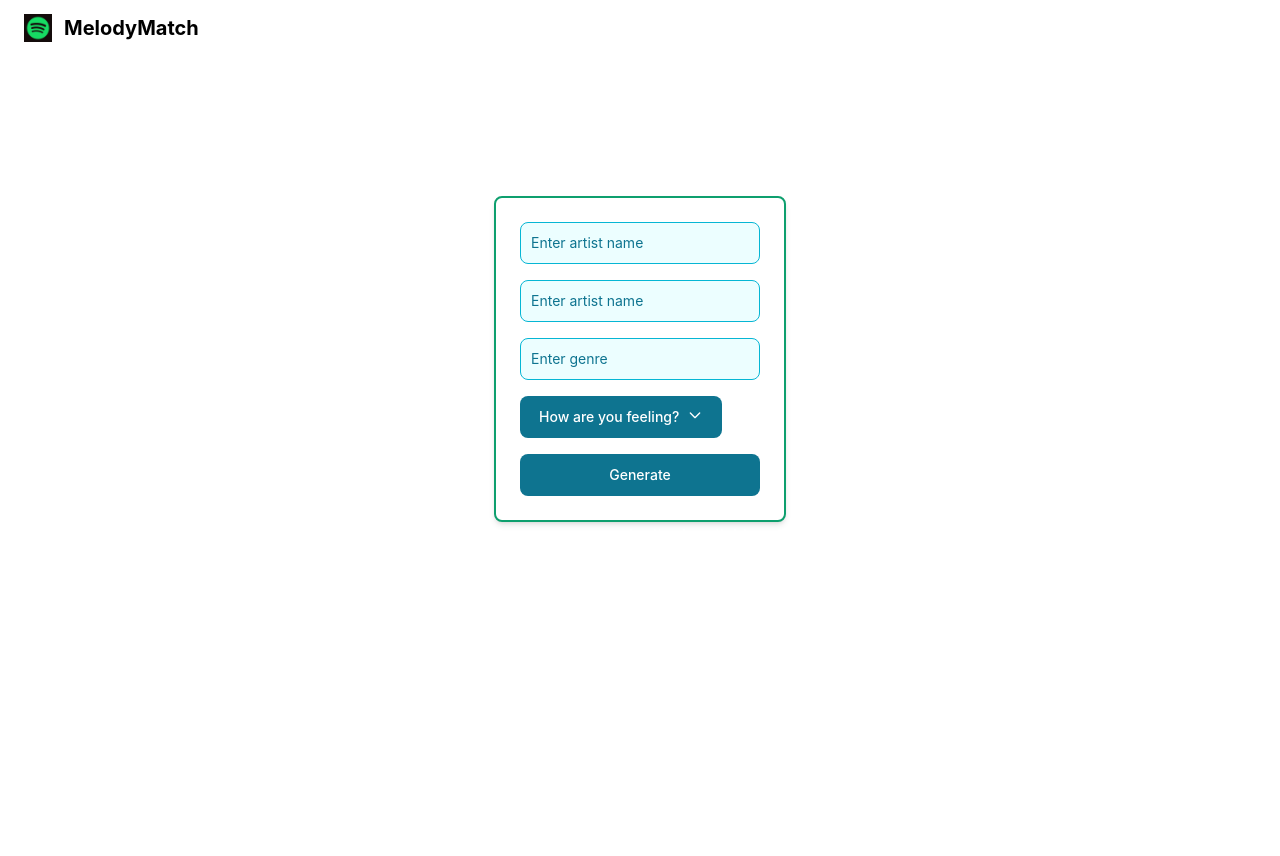
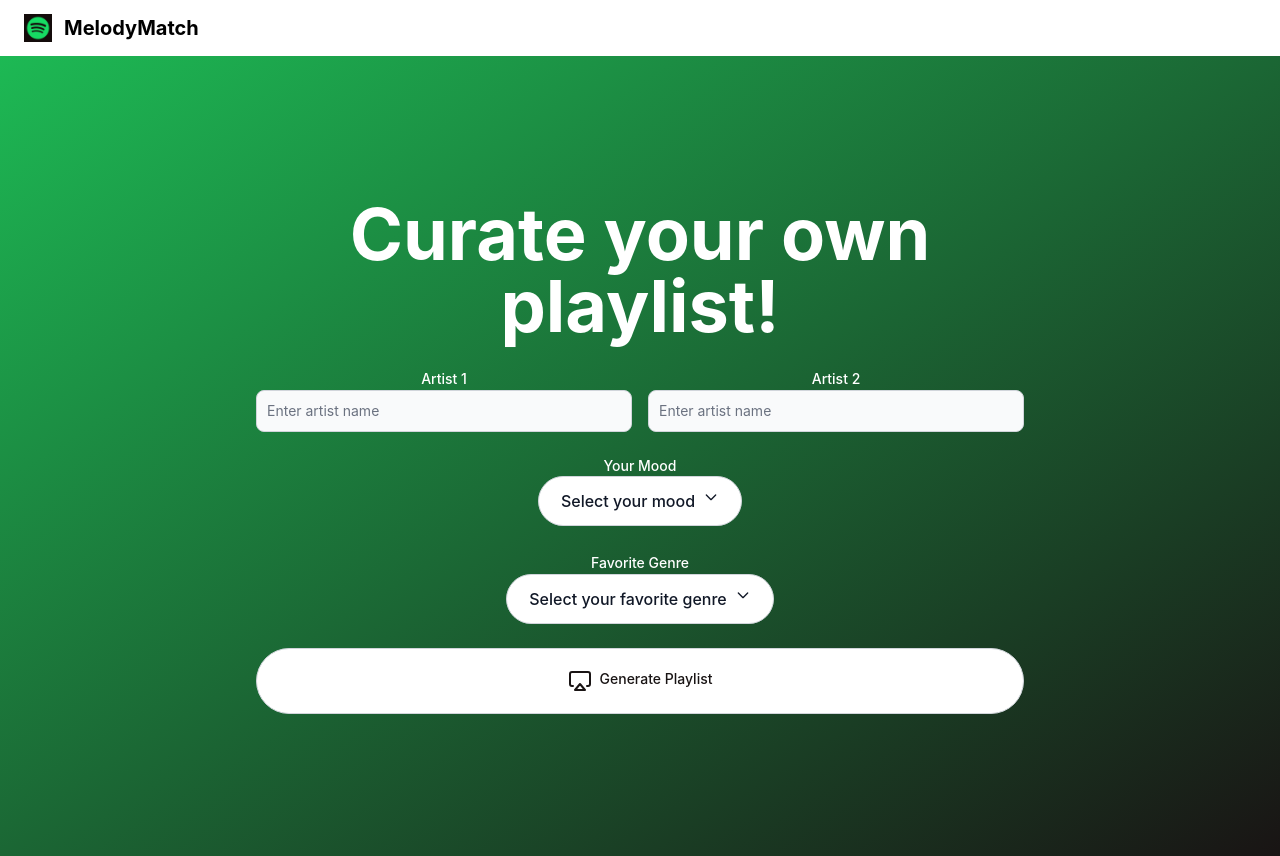
Before and after one commit to kanav89/MelodyMatch, a React (Create React App) app in the folder SpotifyAPI/ui/spotifyapi/: page /form in a window 1280 px wide. Before the commit the page ends 800 px from the top, so only its background shows below. Built offline with nearby package versions, Linux system fonts and the light colour scheme.

Commit message:
added oauth

```diff
--- a/SpotifyAPI/ui/spotifyapi/src/App.css
+++ b/SpotifyAPI/ui/spotifyapi/src/App.css
@@ -4,7 +4,7 @@
     height: 100vh;
     max-width:100%;
   background: linear-gradient(0deg, rgba(34,193,195,1) 0%, rgba(253,187,45,1) 100%);
-  overflow: hidden;
+
 }
 
 .nav{
--- a/SpotifyAPI/ui/spotifyapi/src/App.js
+++ b/SpotifyAPI/ui/spotifyapi/src/App.js
@@ -2,14 +2,13 @@ import React from "react";
 import { Route, Switch, BrowserRouter as Router } from "react-router-dom";
 import First from "./Components/First";
 import PlaylistForm from "./Components/PlaylistForm";
-import PlaylistResults from "./Components/PlaylistResults";
 import { Navbar, NavbarBrand } from "flowbite-react";
 import p from "./Spotify_App_Logo.svg.png";
 
 function App() {
   return (
     <Router>
-      <div className="scroll-y-auto app">
+      <div className="app">
         <Navbar className="nav">
           <NavbarBrand>
             <img
@@ -23,15 +22,8 @@ function App() {
           </NavbarBrand>
         </Navbar>
         <Switch>
-          <Route exact path="/">
-            <First />
-          </Route>
-          <Route path="/form">
-            <PlaylistForm />
-          </Route>
-          <Route path="/results">
-            <PlaylistResults />
-          </Route>
+          <Route exact path="/" component={First} />
+          <Route path="/form" component={PlaylistForm} />
         </Switch>
       </div>
     </Router>
--- a/SpotifyAPI/ui/spotifyapi/src/Components/First.js
+++ b/SpotifyAPI/ui/spotifyapi/src/Components/First.js
@@ -1,25 +1,32 @@
 import React from "react";
 import "./First.css";
-import { HiOutlineArrowRight } from "react-icons/hi";
 import { Button } from "flowbite-react";
 import { useHistory } from "react-router-dom";
 
 function First() {
-  const history = useHistory();
+  const handleLogin = () => {
+    window.location.href = "http://127.0.0.1:8000/login"; // Redirect to Spotify login
+  };
 
   return (
-    <div class="firstdiv my-8">
-      <h1 class="heading">MelodyMatch</h1>
-      <p class="description">
-        INSTANTLY MAKE A SPOTIFY PLAYLIST TO SUIT YOUR MOOD AND TASTE
-      </p>
-      <div className="h-32 my-16">
-        <Button size="lg" onClick={() => history.push("/form")}>
-          Let's Get Started
-          <HiOutlineArrowRight className="ml-2 h-5 w-5" />
+    <main className="overflow-hidden flex min-h-screen w-full flex-col items-center justify-center bg-gradient-to-br from-[#1DB954] to-[#191414] px-4 py-12 md:px-6 lg:py-24">
+      <div className="mx-auto flex max-w-3xl flex-col items-center justify-center space-y-6 text-center">
+        <h1 className="text-5xl font-bold text-white sm:text-6xl md:text-7xl">
+          Get a playlist based on your mood.
+        </h1>
+        <p className="text-lg text-gray-200 md:text-xl">
+          Sign in with Spotify to start exploring new music and discover new
+          songs.
+        </p>
+        <Button
+          onClick={handleLogin}
+          variant="outline"
+          className="inline-flex items-center justify-center rounded-full bg-white px-6 py-3 text-lg font-medium text-[#191414] transition-colors hover:bg-gray-200 focus:outline-none focus:ring-2 focus:ring-white focus:ring-offset-2"
+        >
+          Sign in with Spotify
         </Button>
       </div>
-    </div>
+    </main>
   );
 }
 
--- a/SpotifyAPI/ui/spotifyapi/src/Components/PlaylistForm.js
+++ b/SpotifyAPI/ui/spotifyapi/src/Components/PlaylistForm.js
@@ -1,82 +1,199 @@
-import React, { useState } from "react";
-import { Card, Dropdown, TextInput, Button } from "flowbite-react";
-import { useHistory } from "react-router-dom"; // Import useHistory
+import React, { useState, useEffect } from "react";
+import { Dropdown, TextInput, Button, Label } from "flowbite-react";
+import { useLocation } from "react-router-dom";
 
 function PlaylistForm() {
   const [artist_na, setArtist_na] = useState("");
   const [artist_na2, setArtist_na2] = useState("");
   const [genre, setGenre] = useState("");
   const [mood, setMood] = useState("");
-  const [data, setData] = useState([]);
-  const [isResult, setIsResult] = useState(false);
-  const history = useHistory();
-  const handleSubmit = async () => {
-    setData([]);
+  const [fetchedData, setFetchedData] = useState([]);
+  const [showList, setShowList] = useState(false);
+
+  const location = useLocation();
+
+  useEffect(() => {
+    const queryParams = new URLSearchParams(location.search);
+    const accessToken = queryParams.get("access_token");
+
+    if (accessToken) {
+      console.log("Access Token:", accessToken);
+      localStorage.setItem("access_token", accessToken);
+    }
+  }, [location]);
+
+  const handleSubmit = async (e) => {
+    e.preventDefault();
     console.log("Loading...");
+
+    const accessToken = localStorage.getItem("access_token");
+    const refreshToken = localStorage.getItem("refresh_token");
+
+    if (!accessToken) {
+      console.error("Access token or refresh token not found");
+      return;
+    }
+
     const apiUrl = `/recommendations?artist_na=${artist_na}&artist_na2=${artist_na2}&genre=${genre}&mood=${mood}`;
     console.log("API URL:", apiUrl);
+
     try {
-      const res = await fetch(apiUrl);
+      const res = await fetch(apiUrl, {
+        method: "GET",
+        headers: {
+          Authorization: `Bearer ${accessToken}`,
+          "Content-Type": "application/json",
+        },
+      });
+
       if (!res.ok) {
-        setIsResult(false);
         alert(`HTTP error Status: ${res.status}`);
         return;
       }
-      const fetchedData = await res.json();
-      console.log("Data:", fetchedData);
-      setData(fetchedData);
-      setIsResult(true);
+
+      const data = await res.json();
+      console.log("Data:", data);
+      setFetchedData(data);
+      setShowList(true);
     } catch (error) {
       console.error("Error fetching data:", error);
     }
   };
 
   return (
-    <div className="flex flex-col items-center py-20">
-      <h1 className="text-2xl font-titling-gothic-fb-wide font-sans text-white font-black">
-        Enter the names of your favourite artists, what genre you feel like
-        listening to, and your current mood!
+    <main className="flex min-h-screen w-full flex-col items-center justify-center bg-gradient-to-br from-[#1DB954] to-[#191414] px-4 py-12 md:px-6 lg:py-18">
+      <div className="mx-auto flex max-w-3xl flex-col items-center justify-center space-y-6 text-center">
+        <h1 className="text-5xl font-bold text-white sm:text-6xl md:text-7xl">
+          Curate your own playlist!
         </h1>
-      <p className="text-lg font-titling-gothic-fb-wide font-sans text-white">
-        You will have a custom playlist of 20 songs.
-      </p>
-      <Card className="max-w-md bg-white border-green-500 border-2">
-        <form className="flex flex-col gap-4">
+        <form className="w-full space-y-6" onSubmit={handleSubmit}>
+          <div className="grid grid-cols-2 gap-4">
+            <div>
+              <Label htmlFor="artist1" className="text-white">
+                Artist 1
+              </Label>
               <TextInput
-            color="info"
+                pill
+                id="artist1"
                 type="text"
-            value={artist_na}
                 onChange={(e) => setArtist_na(e.target.value)}
                 placeholder="Enter artist name"
+                className=""
               />
+            </div>
+            <div>
+              <Label htmlFor="artist2" className="text-white">
+                Artist 2
+              </Label>
               <TextInput
-            color="info"
+                pill
+                id="artist2"
+                onChange={(e) => setArtist_na2(e.target.value)}
                 type="text"
-            value={artist_na2}
-            onChange={(e) => setArtist_na2(e.target.value)}
                 placeholder="Enter artist name"
+                className=""
               />
-          <TextInput
-            color="info"
-            type="text"
-            value={genre}
-            onChange={(e) => setGenre(e.target.value)}
-            placeholder="Enter genre"
-          />
-          <Dropdown label="How are you feeling?" value={mood}>
-            <Dropdown.Item value="Happy">Happy</Dropdown.Item>
-            <Dropdown.Item value="Sad">Sad</Dropdown.Item>
-            <Dropdown.Item value="Dance">Dance</Dropdown.Item>
+            </div>
+          </div>
+          <div className="flex flex-col items-center justify-content">
+            <Label htmlFor="mood" className="text-white">
+              Your Mood
+            </Label>
+            <div className="">
+              <Dropdown
+                className="bg-white"
+                size="lg"
+                pill
+                label="Select your mood"
+                onSelect={(value) => setMood(value)}
+                color="light"
+              >
+                <Dropdown.Item value="happy">Happy</Dropdown.Item>
+                <Dropdown.Item value="sad">Sad</Dropdown.Item>
+                <Dropdown.Item value="energetic">Energetic</Dropdown.Item>
+                <Dropdown.Item value="relaxed">Relaxed</Dropdown.Item>
               </Dropdown>
-          <Button onClick={[() => history.push("/results"), handleSubmit]}>
-            Generate
+            </div>
+          </div>
+          <div>
+            <Label htmlFor="genre" className="text-white">
+              Favorite Genre
+            </Label>
+            <div className="flex flex-col items-center justify-content">
+              <Dropdown
+                color="light"
+                size="lg"
+                pill
+                label="Select your favorite genre"
+                onSelect={(value) => setGenre(value)}
+              >
+                <Dropdown.Item value="pop">Pop</Dropdown.Item>
+                <Dropdown.Item value="rock">Rock</Dropdown.Item>
+                <Dropdown.Item value="hip-hop">Hip-Hop</Dropdown.Item>
+                <Dropdown.Item value="electronic">Electronic</Dropdown.Item>
+              </Dropdown>
+            </div>
+          </div>
+          <div>
+            <Button
+              color="light"
+              type="submit"
+              variant="outline"
+              className="inline-flex w-full items-center justify-center rounded-full bg-white px-6 py-3 text-lg font-medium text-[#191414] transition-colors hover:bg-gray-200 focus:outline-none focus:ring-2 focus:ring-white focus:ring-offset-2"
+            >
+              <AirplayIcon className="mr-2 h-6 w-6" />
+              Generate Playlist
             </Button>
+          </div>
         </form>
-      </Card>
-      <h1 className="text-lg font-titling-gothic-fb-wide font-sans text-white">
-        You can generate a new playlist by clicking the button!
-      </h1>
       </div>
+
+      {showList && (
+        <div className="mt-12 w-full max-w-3xl space-y-4">
+          <div className="grid grid-cols-1 gap-4 sm:grid-cols-2 md:grid-cols-3 lg:grid-cols-4">
+            {fetchedData.map((item, index) => (
+              <div key={index} className="relative group">
+                <a
+                  href={item.link}
+                  target="_blank"
+                  className="absolute inset-0 z-10"
+                  rel="noopener noreferrer"
+                >
+                  <span className="sr-only">Listen on Spotify</span>
+                </a>
+                <div className="flex h-full flex-col items-center justify-center rounded-lg bg-white p-4 text-center transition-colors group-hover:bg-gray-200">
+                  <div className="text-2xl font-bold text-[#191414]">
+                    {item.track}
+                  </div>
+                  <div className="text-lg text-[#1DB954]">{item.artist}</div>
+                </div>
+              </div>
+            ))}
+          </div>
+          {/* <Button className="mt-4">Save Playlist</Button> */}
+        </div>
+      )}
+    </main>
+  );
+}
+
+function AirplayIcon(props) {
+  return (
+    <svg
+      {...props}
+      xmlns="http://www.w3.org/2000/svg"
+      width="24"
+      height="24"
+      viewBox="0 0 24 24"
+      fill="none"
+      stroke="currentColor"
+      strokeWidth="2"
+      strokeLinecap="round"
+      strokeLinejoin="round"
+    >
+      <path d="M5 17H4a2 2 0 0 1-2-2V5a2 2 0 0 1 2-2h16a2 2 0 0 1 2 2v10a2 2 0 0 1-2 2h-1" />
+      <path d="m12 15 5 6H7Z" />
+    </svg>
   );
 }
 
```
Also changed, not shown: SpotifyAPI/ui/spotifyapi/src/Components/PlaylistResults.js (deleted, +0 -39 lines), SpotifyAPI/ui/spotifyapi/src/Components/try.txt (added). Lines whose indentation alone changed are shown as unchanged.
